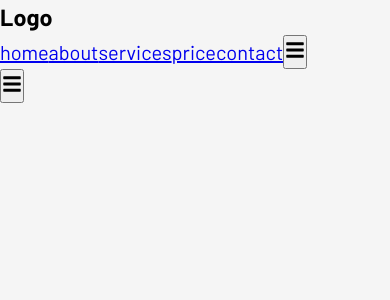
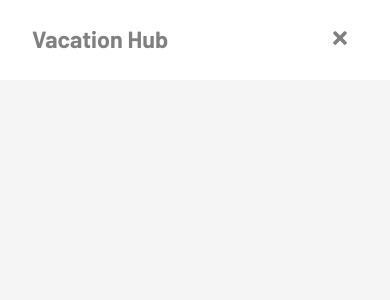
Before and after one commit to Jarominas/React-Landing-VacationHub, a React (Vite) app in the folder react-landing-vacationhub/: page / in a window 390 px wide. Shown: the top 300 px of the page. Built offline with nearby package versions, Linux system fonts and the light colour scheme.

Commit message:
05.12.23 navbar

```diff
--- a/react-landing-vacationhub/index.html
+++ b/react-landing-vacationhub/index.html
@@ -6,10 +6,7 @@
         <meta name="viewport" content="width=device-width, initial-scale=1.0" />
         <link rel="preconnect" href="https://fonts.googleapis.com" />
         <link rel="preconnect" href="https://fonts.gstatic.com" crossorigin />
-    <link
-      href="https://fonts.googleapis.com/css2?family=Barlow:wght@400;500;700;900&display=swap"
-      rel="stylesheet"
-    />
+
         <title>Vite + React</title>
     </head>
     <body>
--- a/react-landing-vacationhub/src/Components/Navbar/Navbar.jsx
+++ b/react-landing-vacationhub/src/Components/Navbar/Navbar.jsx
@@ -12,7 +12,7 @@ const Navbar = () => {
     }
     return (
         <header>
-            <h3>Logo</h3>
+            <h3>Vacation Hub</h3>
             <nav ref={navRef}>
                 {links.map((link) => {
                     const { id, url, text } = link
@@ -22,12 +22,12 @@ const Navbar = () => {
                         </a>
                     )
                 })}
-                <button onClick={showNavbar}>
+                <button className='nav-btn nav-close-btn' onClick={showNavbar}>
                     <FaBars />
                 </button>
             </nav>
-            <button>
-                <FaBars />
+            <button className='nav-btn' onClick={showNavbar}>
+                <FaTimes />
             </button>
         </header>
     )
--- a/react-landing-vacationhub/src/Components/Navbar/nav.css
+++ b/react-landing-vacationhub/src/Components/Navbar/nav.css
@@ -0,0 +1,52 @@
+header {
+    display: flex;
+    align-items: center;
+    justify-content: space-between;
+    height: 5rem;
+    padding: 0 2rem;
+    background-color: #ffffff;
+    color: #808080;
+}
+
+nav a {
+    margin: 0 2rem;
+    color: #808080;
+    text-decoration: none;
+}
+
+nav a:hover {
+    color: black;
+}
+
+header .nav-btn {
+    padding: 0.5rem;
+    cursor: pointer;
+    background: transparent;
+    border: none;
+    outline: none;
+    color: #808080;
+    visibility: hidden;
+    opacity: 0;
+}
+
+@media only screen and (max-width: 1024px) {
+    header .nav-btn {
+        visibility: visible;
+        opacity: 1;
+    }
+
+    header nav {
+        position: fixed;
+        top: 0;
+        left: 0;
+        height: 100%;
+        width: 100%;
+        display: flex;
+        align-items: center;
+        justify-content: center;
+        gap: 1.5rem;
+        background-color: #ffffff;
+        transition: 1s;
+        transform: translateY(-100vh);
+    }
+}
--- a/react-landing-vacationhub/src/app.css
+++ b/react-landing-vacationhub/src/app.css
@@ -1,3 +1,6 @@
+/* FONTS */
+@import url('https://fonts.googleapis.com/css2?family=Barlow:wght@400;500;700;900&display=swap');
+
 body {
     background-color: #f5f5f5;
     font-family: 'Barlow', sans-serif;
```
Lines whose indentation alone changed are shown as unchanged.
